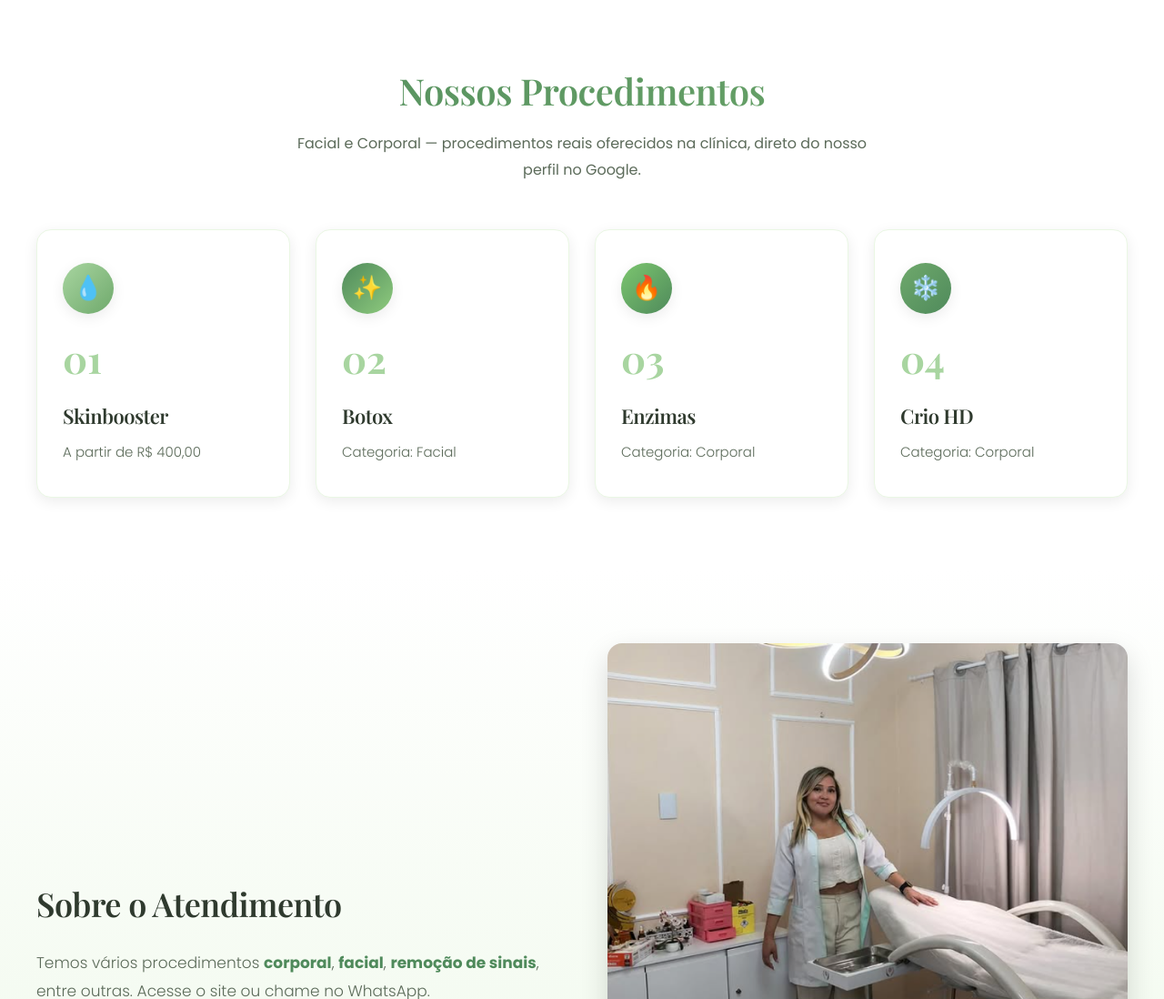
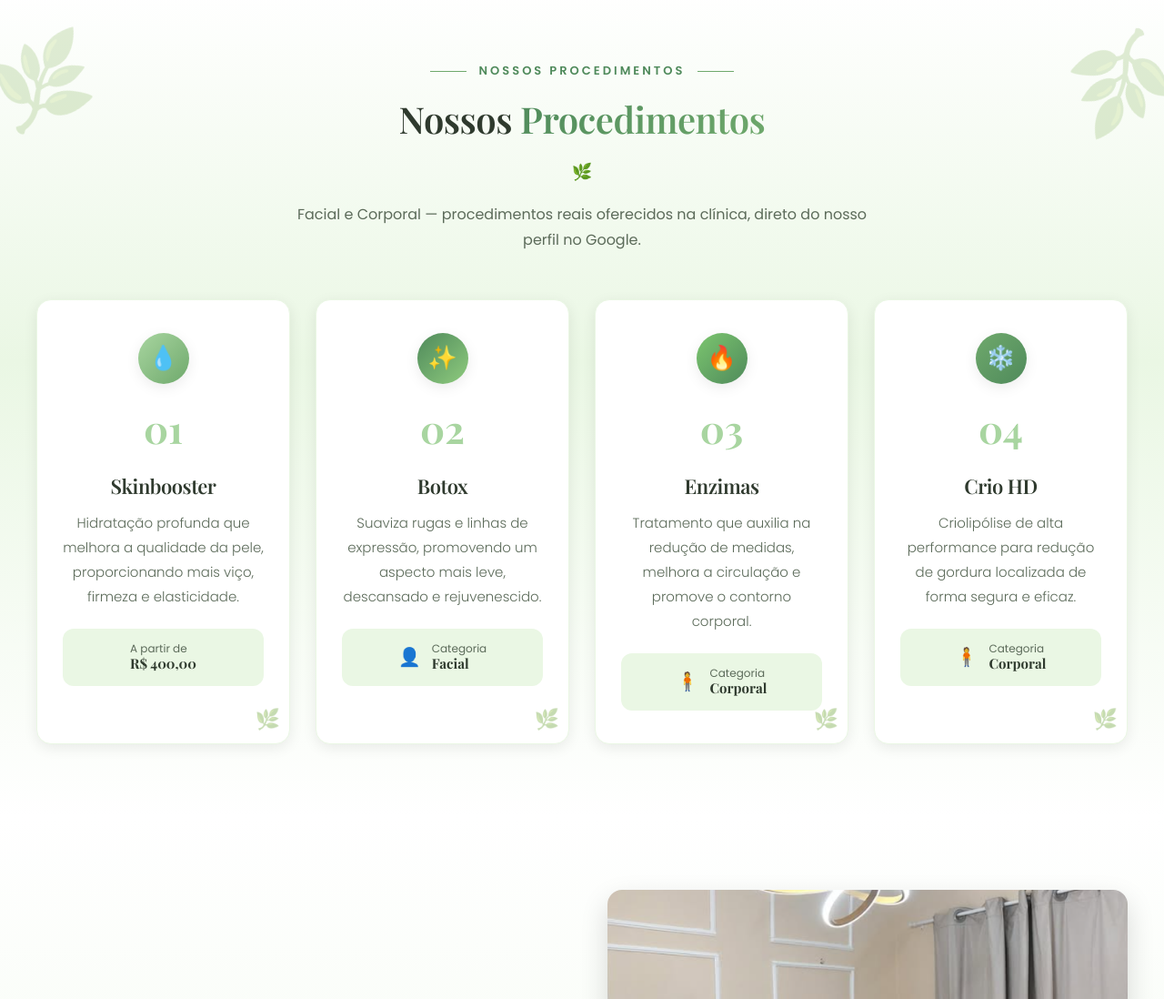
Before and after one commit to Joa0Zera/dra-simony-ferreira-20260902-003212, a plain HTML site: page index.html in a window 1280 px wide. Shown: the part 858-1956 px from the top of the page at 91% size. Drawn offline with nearby package versions, Linux system fonts and the light colour scheme.

Commit message:
Refinamento via Nevion Hub: Quero que a seção de 'Nossos Procedimentos' Fique exatamente

```diff
--- a/assets/css/style.css
+++ b/assets/css/style.css
@@ -349,12 +349,66 @@ nav.menu-desktop a.nav-ativo::after { width: 100%; }
 }
 
 /* ---------- Credibilidade / Serviços ---------- */
-.servicos { background: var(--cor-primaria); }
+.servicos {
+  background: linear-gradient(180deg, var(--cor-primaria), var(--cor-secundaria-clara) 45%, var(--cor-primaria));
+  position: relative;
+  overflow: hidden;
+}
+
+.servicos-folha {
+  position: absolute;
+  top: 30px;
+  font-size: 90px;
+  opacity: 0.18;
+  pointer-events: none;
+}
+.servicos-folha-esquerda { left: -10px; transform: rotate(-15deg); }
+.servicos-folha-direita { right: -10px; transform: rotate(160deg); }
+
+.servicos .section-eyebrow {
+  display: flex;
+  align-items: center;
+  justify-content: center;
+  gap: 14px;
+  color: var(--cor-destaque);
+  font-size: 13px;
+  font-weight: 600;
+  letter-spacing: 3px;
+  text-transform: uppercase;
+  margin-bottom: 10px;
+}
+.servicos .section-eyebrow::before,
+.servicos .section-eyebrow::after {
+  content: "";
+  width: 40px;
+  height: 1px;
+  background: var(--cor-secundaria-escura);
+}
+
+.servicos .section-titulo {
+  background: none;
+  -webkit-text-fill-color: var(--cor-texto);
+  color: var(--cor-texto);
+}
+.servicos .section-titulo .titulo-destaque {
+  background: linear-gradient(135deg, var(--cor-destaque), var(--cor-secundaria-escura));
+  -webkit-background-clip: text;
+  background-clip: text;
+  -webkit-text-fill-color: transparent;
+}
+
+.section-titulo-icone {
+  text-align: center;
+  font-size: 18px;
+  margin-bottom: 18px;
+  opacity: 0.75;
+}
 
 .servicos-grid {
   display: grid;
   grid-template-columns: repeat(auto-fit, minmax(240px, 1fr));
   gap: 28px;
+  position: relative;
 }
 
 .servico-card {
@@ -362,10 +416,11 @@ nav.menu-desktop a.nav-ativo::after { width: 100%; }
   border: 1px solid var(--cor-secundaria-clara);
   border-radius: 16px;
   padding: 36px 28px;
-  text-align: left;
+  text-align: center;
   box-shadow: var(--sombra-padrao);
   transition: box-shadow 0.3s ease, transform 0.3s ease;
   position: relative;
+  overflow: hidden;
 }
 .servico-card:hover {
   box-shadow: var(--sombra-hover);
@@ -381,6 +436,7 @@ nav.menu-desktop a.nav-ativo::after { width: 100%; }
 }
 .servico-card h3 { font-size: 22px; margin-bottom: 8px; }
 .servico-card p { font-size: 15px; }
+.servico-desc { margin-bottom: 22px; }
 
 .servico-icone {
   width: 56px;
@@ -390,13 +446,46 @@ nav.menu-desktop a.nav-ativo::after { width: 100%; }
   align-items: center;
   justify-content: center;
   font-size: 26px;
-  margin-bottom: 16px;
+  margin: 0 auto 16px;
   box-shadow: var(--sombra-padrao);
 }
 .servico-icone-1 { background: linear-gradient(135deg, var(--cor-secundaria), var(--cor-secundaria-escura)); }
 .servico-icone-2 { background: linear-gradient(135deg, var(--cor-destaque), #8FCB7E); }
 .servico-icone-3 { background: linear-gradient(135deg, #7CC66F, var(--cor-destaque)); }
 .servico-icone-4 { background: linear-gradient(135deg, var(--cor-secundaria-escura), var(--cor-destaque)); }
+
+.servico-badge {
+  display: flex;
+  align-items: center;
+  justify-content: center;
+  gap: 12px;
+  background: var(--cor-secundaria-clara);
+  border-radius: 12px;
+  padding: 14px 16px;
+}
+.servico-badge-icone { font-size: 20px; }
+.servico-badge-texto {
+  display: flex;
+  flex-direction: column;
+  align-items: flex-start;
+  line-height: 1.3;
+}
+.servico-badge-label { font-size: 12px; color: var(--cor-texto-claro); }
+.servico-badge-valor {
+  font-size: 15px;
+  font-weight: 700;
+  color: var(--cor-texto);
+  font-family: var(--fonte-titulo);
+}
+
+.servico-card-folha {
+  position: absolute;
+  bottom: 8px;
+  right: 10px;
+  font-size: 22px;
+  opacity: 0.35;
+  pointer-events: none;
+}
 
 /* ---------- Sobre ---------- */
 .sobre { background: linear-gradient(180deg, var(--cor-primaria), var(--cor-secundaria-clara)); }
@@ -784,6 +873,7 @@ footer {
   .header-divisor { display: none; }
   .hamburguer { display: flex; }
   section { padding: 50px 16px; }
+  .servicos-folha { display: none; }
 }
 
 @media (max-width: 500px) {
--- a/index.html
+++ b/index.html
@@ -94,33 +94,68 @@
 
 <!-- SERVIÇOS -->
 <section class="servicos" id="servicos">
+  <span class="servicos-folha servicos-folha-esquerda" aria-hidden="true">🌿</span>
+  <span class="servicos-folha servicos-folha-direita" aria-hidden="true">🌿</span>
   <div class="container">
-    <h2 class="section-titulo reveal">Nossos Procedimentos</h2>
+    <div class="section-eyebrow reveal">Nossos Procedimentos</div>
+    <h2 class="section-titulo reveal">Nossos <span class="titulo-destaque">Procedimentos</span></h2>
+    <div class="section-titulo-icone reveal" aria-hidden="true">🌿</div>
     <p class="section-subtitulo reveal">Facial e Corporal — procedimentos reais oferecidos na clínica, direto do nosso perfil no Google.</p>
     <div class="servicos-grid">
       <div class="servico-card reveal">
         <div class="servico-icone servico-icone-1">💧</div>
         <div class="servico-numero">01</div>
         <h3>Skinbooster</h3>
-        <p>A partir de R$ 400,00</p>
+        <p class="servico-desc">Hidratação profunda que melhora a qualidade da pele, proporcionando mais viço, firmeza e elasticidade.</p>
+        <div class="servico-badge">
+          <div class="servico-badge-texto">
+            <span class="servico-badge-label">A partir de</span>
+            <span class="servico-badge-valor">R$ 400,00</span>
+          </div>
+        </div>
+        <span class="servico-card-folha" aria-hidden="true">🌿</span>
       </div>
       <div class="servico-card reveal">
         <div class="servico-icone servico-icone-2">✨</div>
         <div class="servico-numero">02</div>
         <h3>Botox</h3>
-        <p>Categoria: Facial</p>
+        <p class="servico-desc">Suaviza rugas e linhas de expressão, promovendo um aspecto mais leve, descansado e rejuvenescido.</p>
+        <div class="servico-badge">
+          <span class="servico-badge-icone">👤</span>
+          <div class="servico-badge-texto">
+            <span class="servico-badge-label">Categoria</span>
+            <span class="servico-badge-valor">Facial</span>
+          </div>
+        </div>
+        <span class="servico-card-folha" aria-hidden="true">🌿</span>
       </div>
       <div class="servico-card reveal">
         <div class="servico-icone servico-icone-3">🔥</div>
         <div class="servico-numero">03</div>
         <h3>Enzimas</h3>
-        <p>Categoria: Corporal</p>
+        <p class="servico-desc">Tratamento que auxilia na redução de medidas, melhora a circulação e promove o contorno corporal.</p>
+        <div class="servico-badge">
+          <span class="servico-badge-icone">🧍</span>
+          <div class="servico-badge-texto">
+            <span class="servico-badge-label">Categoria</span>
+            <span class="servico-badge-valor">Corporal</span>
+          </div>
+        </div>
+        <span class="servico-card-folha" aria-hidden="true">🌿</span>
       </div>
       <div class="servico-card reveal">
         <div class="servico-icone servico-icone-4">❄️</div>
         <div class="servico-numero">04</div>
         <h3>Crio HD</h3>
-        <p>Categoria: Corporal</p>
+        <p class="servico-desc">Criolipólise de alta performance para redução de gordura localizada de forma segura e eficaz.</p>
+        <div class="servico-badge">
+          <span class="servico-badge-icone">🧍</span>
+          <div class="servico-badge-texto">
+            <span class="servico-badge-label">Categoria</span>
+            <span class="servico-badge-valor">Corporal</span>
+          </div>
+        </div>
+        <span class="servico-card-folha" aria-hidden="true">🌿</span>
       </div>
     </div>
   </div>
```
Also changed, not shown: 1 other file.
